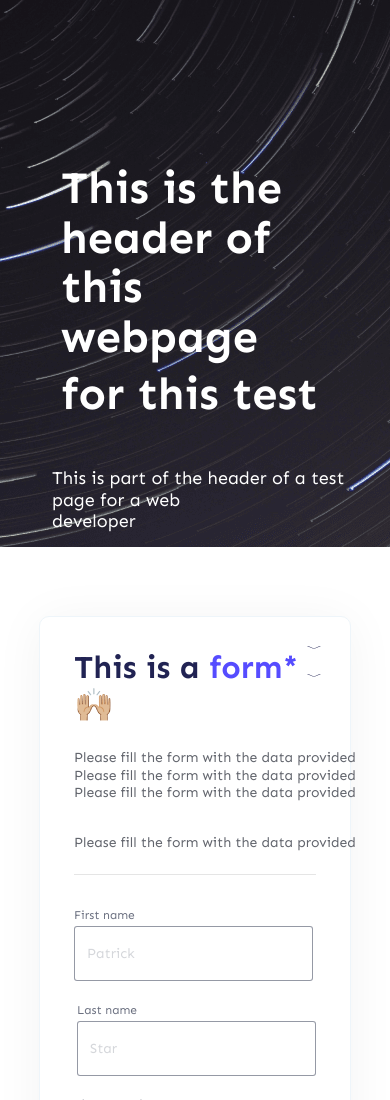
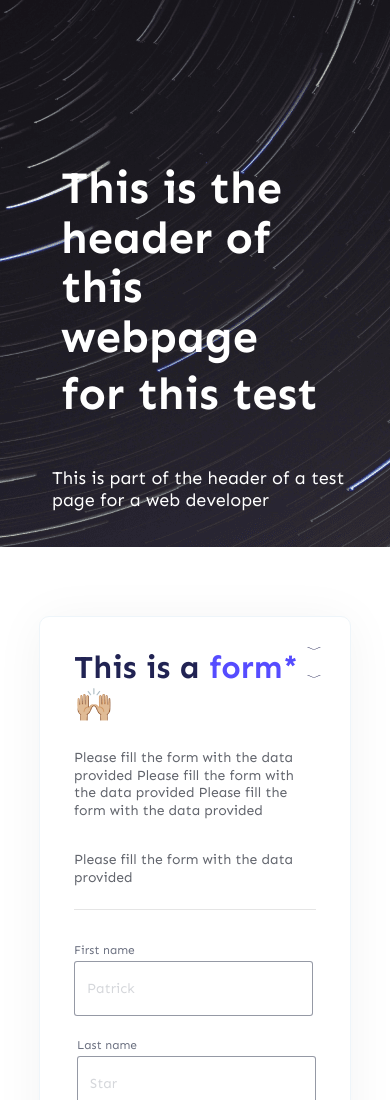
Before and after one commit to leovenom/ClickConnect-test, a plain HTML site: page index.html in a window 390 px wide. Shown: the top 1100 px of the page. Drawn offline with nearby package versions, Linux system fonts and the light colour scheme.

Commit message:
fix responsive form

```diff
--- a/index.html
+++ b/index.html
@@ -20,7 +20,7 @@
     <div class="hero">
       <h1>This is the header of this webpage</h1>
       <h1 class="stroke">for this test</h1>
-      <p>This is part of the header of a test page for a web <br> developer</p>
+      <p>This is part of the header of a test page for a web developer</p>
     </div>
   </div>
   <!-- Form -->
--- a/style.css
+++ b/style.css
@@ -47,6 +47,7 @@ img {
   line-height: 120%;
   color: #FFFFFF;
   margin-left: 123px;
+  max-width: 425px;
 }
 .hero h1 .stroke {
   -webkit-text-stroke: 0.5px #404040;
@@ -120,7 +121,7 @@ img.align-self-start {
   font-size: 14px;
   line-height: 125%;
   color: #63666E;
-  width: 300px;
+  max-width: 300px;
 }
 .form-text p:last-of-type {
  margin-bottom: 23.13px;
@@ -230,7 +231,7 @@ a:hover {
     max-width: 507.95px;
   }
 }
-@media (max-width: 500px) {
+@media (max-width: 520px) {
   .form {
     position: relative;
     width: 80%;
@@ -248,6 +249,7 @@ a:hover {
   }
   .hero p {
     margin-left: 52px;
+    margin-right: 40px;
   }
   .media {
     max-width: 607.95px;
```
